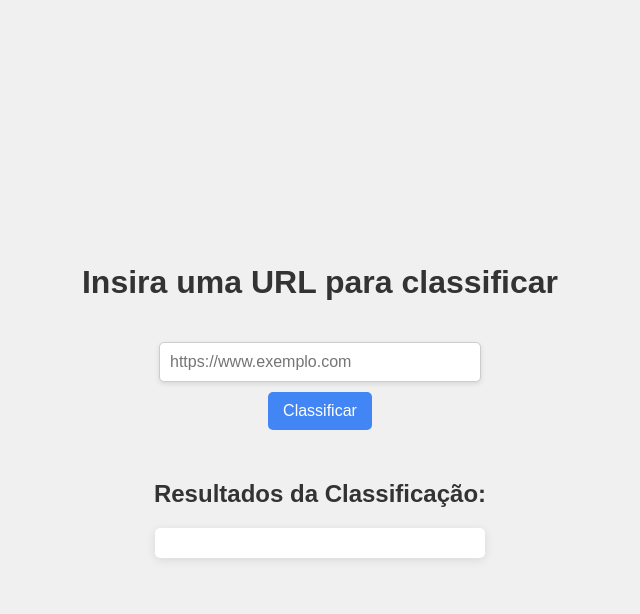
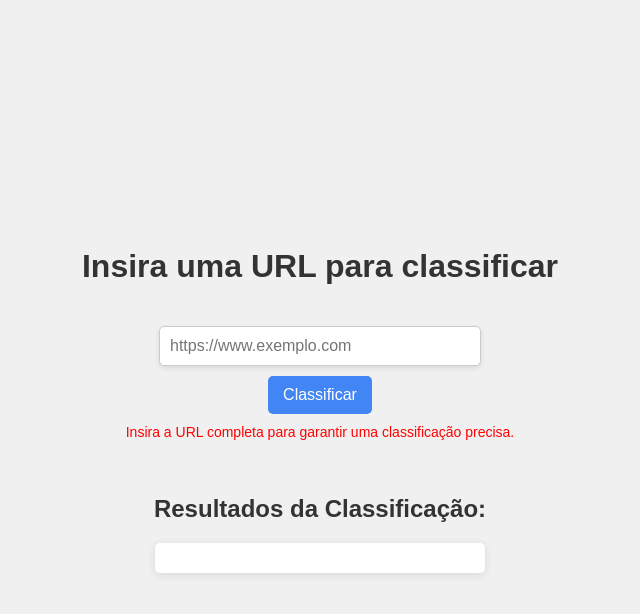
Before and after one commit to andrearchanjo/IF_ProjetoWeb_TCC, a Django app: page / in a window 1280 px wide. Shown: the top 614 px of the page, without its empty margins (320-960 px from the left). Run offline with Django 5.2, Linux system fonts and the light colour scheme.

Commit message:
Aprimorando front-end

```diff
--- a/url_classifier/templates/home.html
+++ b/url_classifier/templates/home.html
@@ -64,12 +64,25 @@
             padding: 15px;
             box-shadow: 0 2px 10px rgba(0, 0, 0, 0.1);
             width: 300px;
-            max-height: 200px;
+            max-height: 300px;
             overflow-y: auto;
         }
 
         p {
             margin: 5px 0;
+        }
+
+        .aviso {
+            color: red;
+            font-size: 14px;
+            margin-top: 10px;
+            text-align: center;
+        }
+
+        .processando {
+            color: #666;
+            font-size: 14px;
+            margin-top: 10px;
         }
     </style>
 </head>
@@ -78,11 +91,13 @@
     <form id="urlForm">
         {% csrf_token %}
         <input type="text" id="urlInput" name="url" placeholder="https://www.exemplo.com" required>
-        <button type="submit">Classificar</button>
+        <button type="submit" id="classificarBtn">Classificar</button>
+        <p class="aviso">Insira a URL completa para garantir uma classificação precisa.</p>
     </form>
 
     <h2>Resultados da Classificação:</h2>
     <div id="resultados"></div>
+    <p id="processandoMensagem" class="processando" style="display: none;">Processando, por favor aguarde...</p>
 
     <script>
         $(document).ready(function() {
@@ -92,6 +107,11 @@
                 var url = $('#urlInput').val();
                 var csrfToken = $("input[name='csrfmiddlewaretoken']").val();
 
+                $('#processandoMensagem').show();
+                $('#resultados').empty();
+                $('#resultados').append('<p><strong>URL Verificada:</strong> ' + url + '</p></br>');  // Adiciona a URL verificada no início
+                $('#classificarBtn').prop('disabled', true);
+
                 $.ajax({
                     url: '/',
                     type: 'POST',
@@ -100,10 +120,14 @@
                         'csrfmiddlewaretoken': csrfToken
                     },
                     success: function(response) {
-                        $('#resultados').empty();
                         $.each(response, function(modelo, resultado) {
                             $('#resultados').append('<p><strong>' + modelo + ':</strong> ' + resultado + '</p>');
                         });
+                    },
+                    complete: function() {
+                        $('#processandoMensagem').hide();
+                        $('#classificarBtn').prop('disabled', false);
+                        $('#urlInput').val('');
                     }
                 });
             });
```
